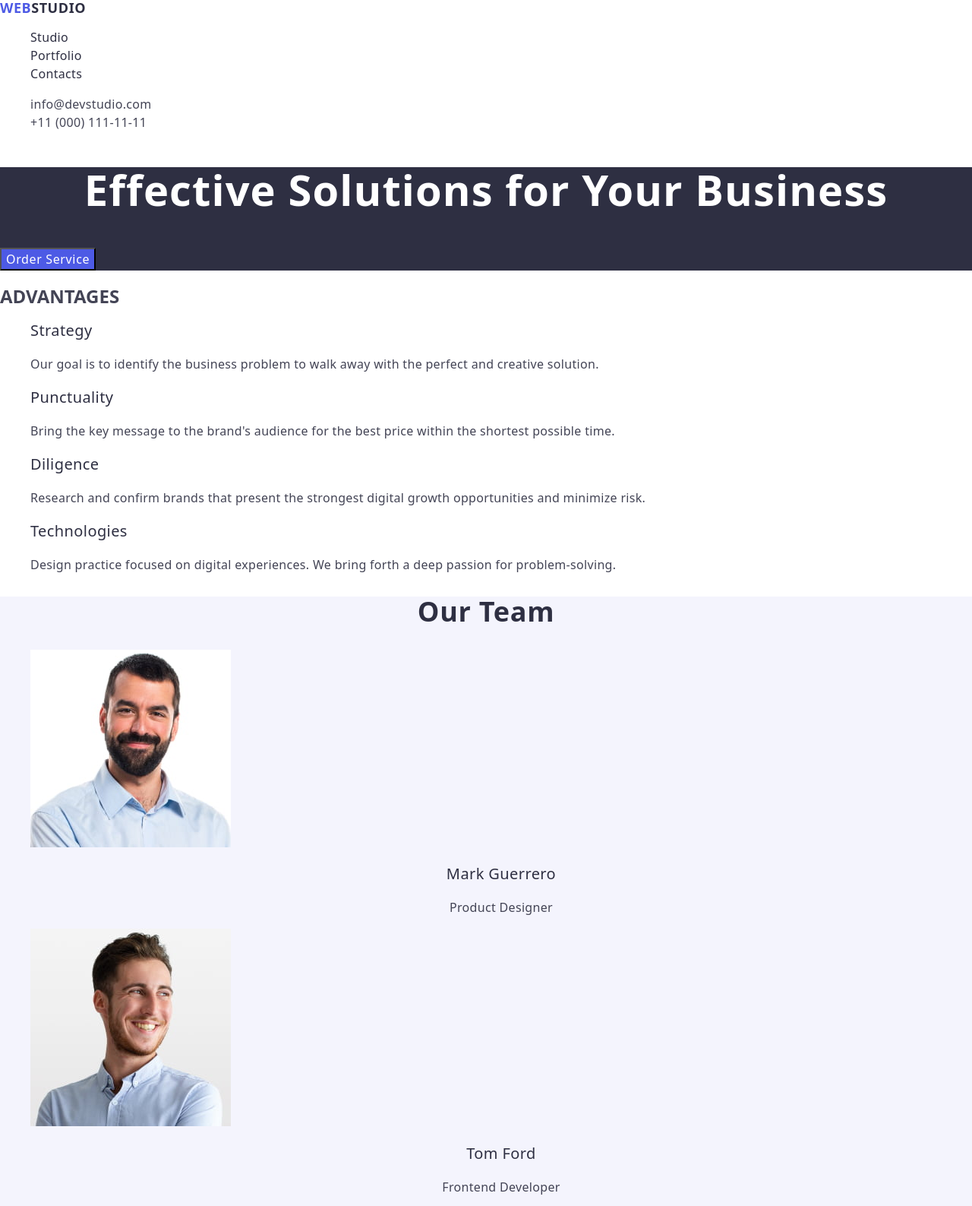
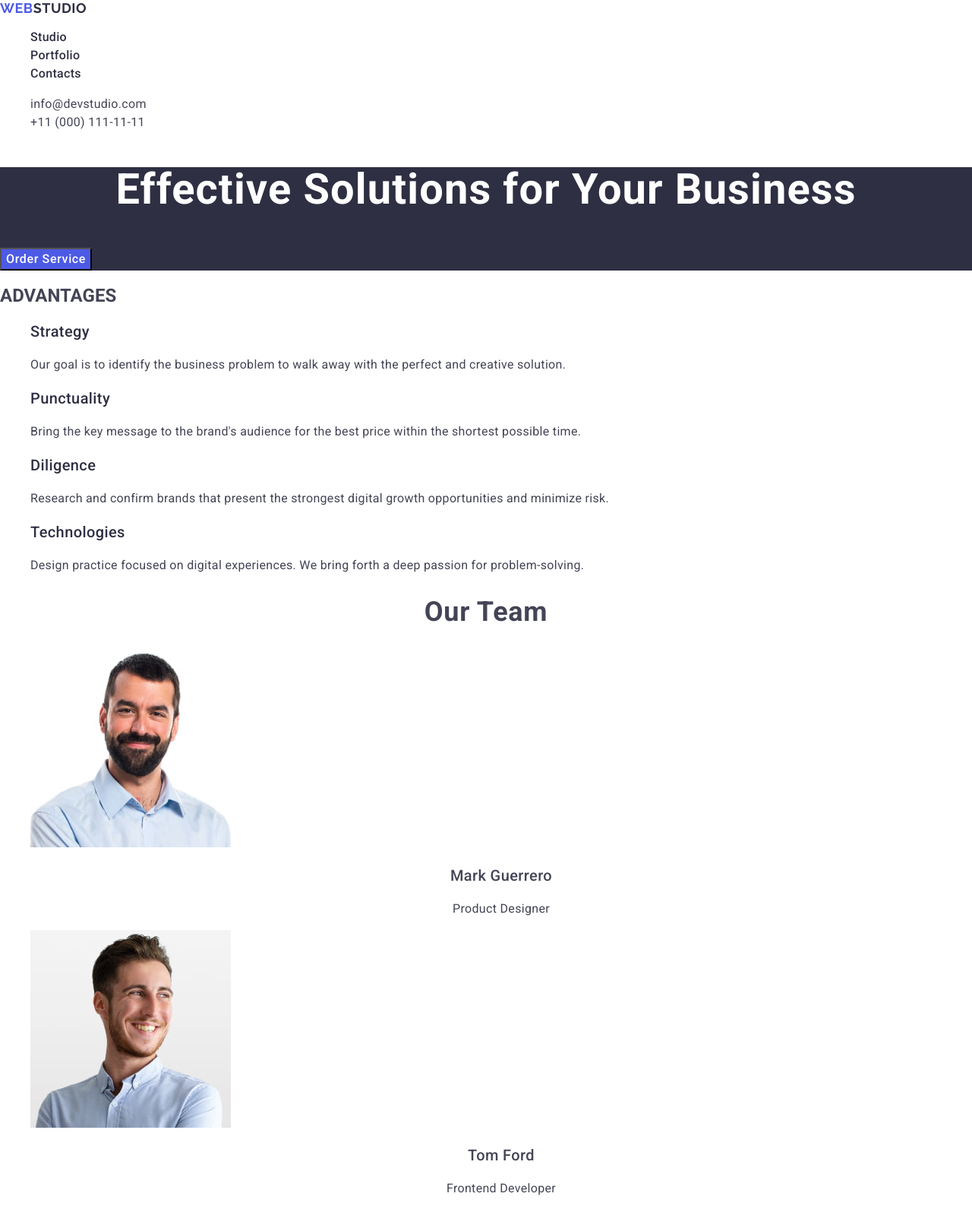
Before and after one commit to Lencha2005/goit-markup-hw-02, a plain HTML site: page index.html in a window 1280 px wide. Shown: the top 1587 px of the page at 76% size. Drawn offline with nearby package versions, Linux system fonts and the light colour scheme.

Commit message:
update all

```diff
--- a/css/styles.css
+++ b/css/styles.css
@@ -12,22 +12,23 @@ button {
 }
 
 body {
-    font-size: "Roboto", sans-serif;
+    font-family: "Roboto", sans-serif;
     color: #434455;
     background-color: #fff;
 }
 /*================ HEADER ================*/
 .logo {
+    font-family: "Raleway", sans-serif;
     font-weight: 700;
     font-size: 18px;
     line-height: 1.17;
     letter-spacing: 0.03em;
     text-transform: uppercase;
-    color: #2e2f42;
+    color: #4d5ae5
 }
 
-.text-blue {
-    color: #4d5ae5;
+.logo-part {
+    color: #2e2f42;
 }
 
 .menu-link {
@@ -39,7 +40,7 @@ body {
 }
 
 .menu-link:hover,
-.menu-link:active {
+.menu-link:focus {
     color: #404bbf
 }
 
@@ -73,6 +74,7 @@ color: #404bbf
 }
 
 .hero-button {
+    font-family: inherit;
     font-weight: 500;
         font-size: 16px;
         line-height: 1.5;
@@ -103,7 +105,7 @@ font-weight: 500;
 /*================OUR TEAM================*/
 
 .our-team {
-    background: #f4f4fd;
+    background: #FFFFFF;
 }
 
 .team-title {
@@ -112,6 +114,7 @@ font-weight: 500;
         line-height: 1.11;
         letter-spacing: 0.02em;
         text-align: center;
+        text-transform: capitalize
         color: #2e2f42;
 }
 
@@ -121,6 +124,7 @@ font-weight: 500;
         line-height: 1.2;
         letter-spacing: 0.02em;
         text-align: center;
+        text-transform: capitalize
         color: #2e2f42;
 }
 
@@ -138,6 +142,7 @@ font-weight: 500;
         line-height: 1.11;
         letter-spacing: 0.02em;
         text-align: center;
+        text-transform: capitalize
         color: #2e2f42;
 }
 
@@ -146,6 +151,7 @@ font-weight: 500;
         font-size: 20px;
         line-height: 1.2;
         letter-spacing: 0.02em;
+        text-transform: capitalize
         color: #2e2f42;
 }
 
@@ -158,12 +164,17 @@ font-weight: 500;
 /*================FOOTER================*/
 
 .logo-footer {
+    font-family: "Raleway", sans-serif;
     font-weight: 700;
         font-size: 18px;
-        line-height: 1.17;
+        line-height: 1.16667;
         letter-spacing: 0.03em;
         text-transform: uppercase;
-        color: #f4f4fd;
+        color: #4d5ae5;
+}
+
+.logo-part-footer {
+    color: #f4f4fd;
 }
 .page-footer {
     background: #2e2f42;
--- a/index.html
+++ b/index.html
@@ -21,7 +21,7 @@
     <header class="page-header">
       <nav class="page-nav">
         <a href="./index.html" class="logo"
-          ><span class="text-blue">Web</span>Studio</a
+          ><span class="text-blue">Web<span class="logo-part">Studio</span></a
         >
         <ul class="menu">
           <li class="menu-item"><a class="menu-link" href="">Studio</a></li>
@@ -210,7 +210,7 @@
     <!-- ================ FOOTER ================ -->
     <footer class="page-footer">
       <a class="logo-footer" href="./index.html"
-        ><span class="text-blue">Web</span>WebStudio</a
+        >Web<span class="logo-part-footer">Studio</span></a
       >
       <p class="text-footer">
         Increase the flow of customers and sales for your business with digital
```
